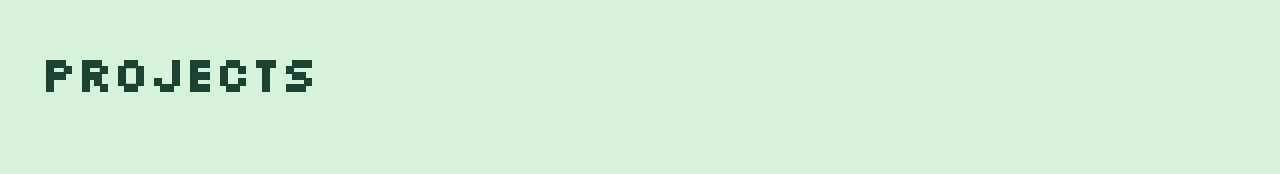
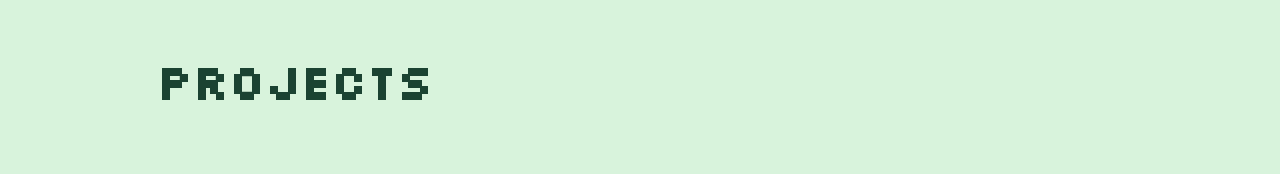
Before and after one commit to Albatraoz12/Portfolio, a React (Vite) app: page / in a window 1280 px wide. Shown: the part 1882-2056 px from the top of the page. Built offline with nearby package versions, Linux system fonts and the light colour scheme.

Commit message:
add more padding for header in project for desktop view

```diff
--- a/src/components/projects/project.scss
+++ b/src/components/projects/project.scss
@@ -58,6 +58,8 @@
 
 @include desktop {
   .project-header {
-    padding-inline: 1rem;
+    padding: 2rem 1rem;
+    max-width: 1000px;
+    margin: 0 auto !important;
   }
 }
```
